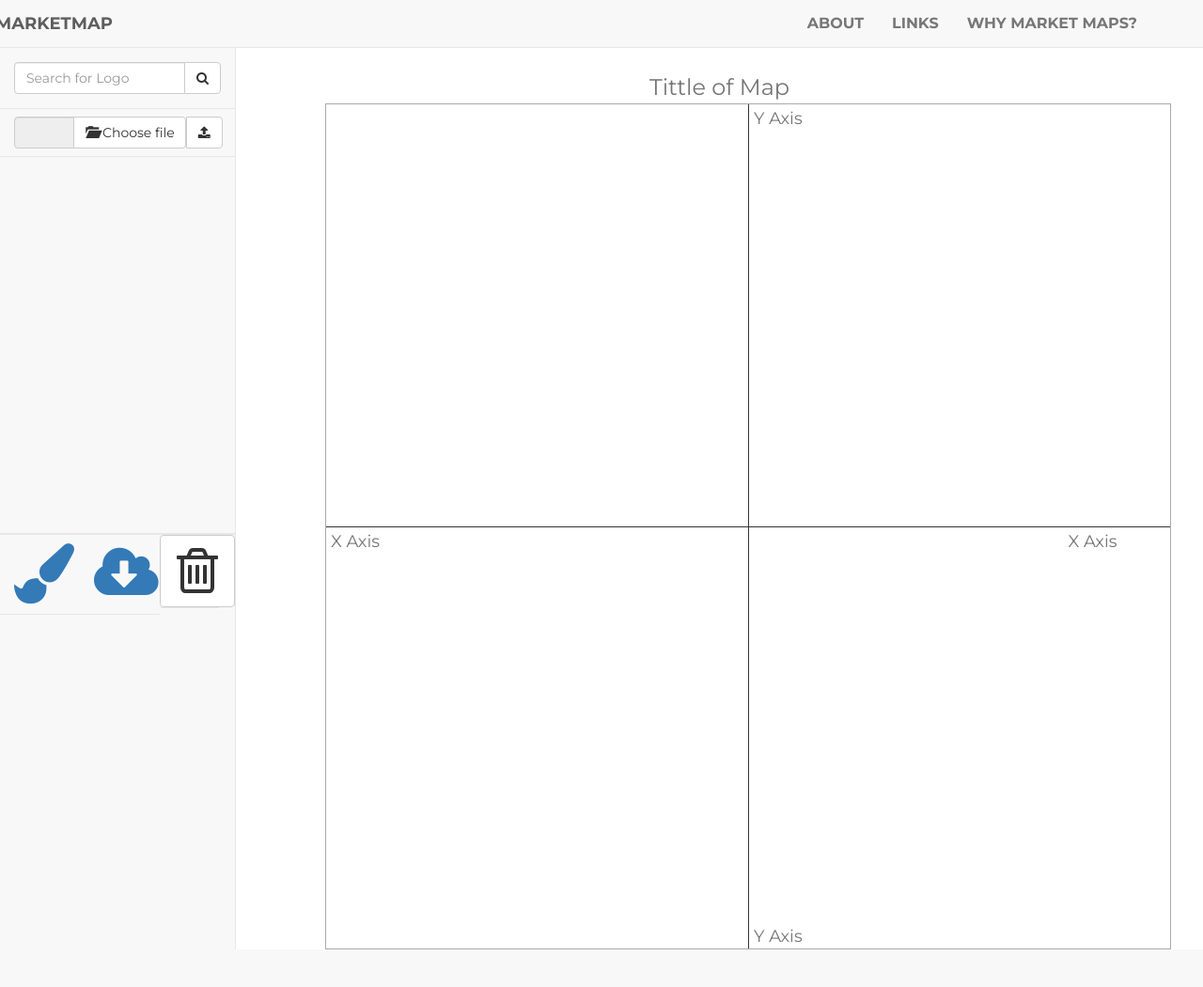
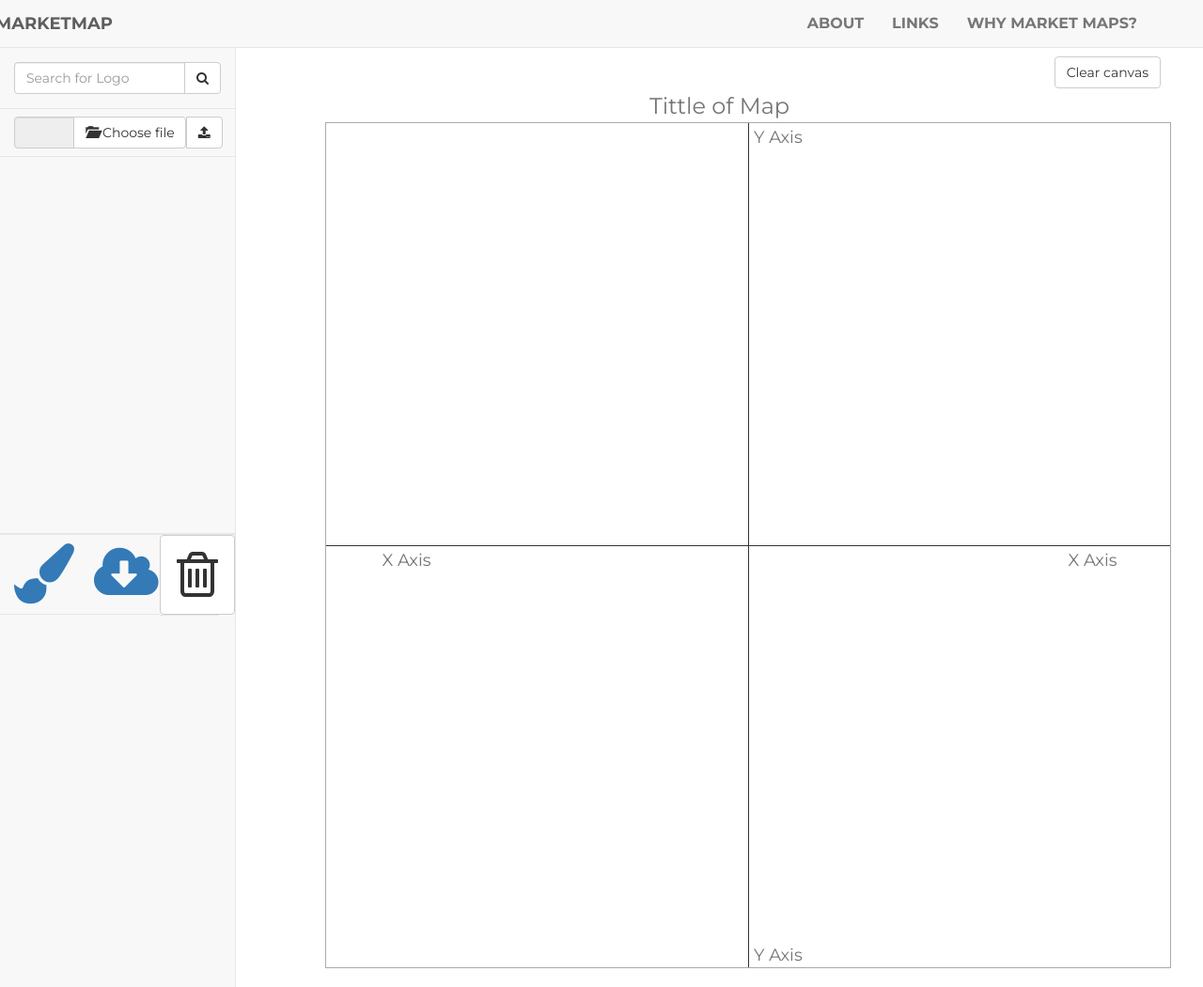
Before and after one commit to lilinwang/marketmapping, a CodeIgniter app: page /marketmapping/index.php/home/index in a window 1280 px wide. Shown: the whole page at 94% size. Before the commit the page ends 1010 px from the top, so only its background shows below. Run offline with CodeIgniter, Linux system fonts and the light colour scheme; some libraries are stand-ins or nearby versions.

Commit message:
Front-end

```diff
--- a/application/views/home.php
+++ b/application/views/home.php
@@ -357,7 +357,7 @@
 							</ul>
 							</li>
 							<li class="dropup same-line" >
-							<button id="trash-can" class="btn btn-default" style="height:77px;width:80px;">
+							<button id="trash-can" class="btn btn-default" style="height:85px;width:80px;">
 								<i class="fa fa-trash-o fa-4x"></i>
 							</button>
 
@@ -374,10 +374,10 @@
         <!-- Page Content -->
         <div id="page-wrapper">
             <div class="container-fluid">
-				<button class="btn btn-default" onclick="clear_all()">
+				<button class="btn btn-default" style="margin-top:60px;float:right;"onclick="clear_all()">
                     Clear canvas
                 </button>
-				<div id="myImage" style="margin-top:40px">
+				<div id="myImage" style="margin-top:40px;padding-bottom:20px;">
 					<div class="map-title">
 						<input type="text" id="canvas_title" placeholder="Tittle of Map"  class="canvas-title">
 					</div>
@@ -399,7 +399,7 @@
 						<ul id="axis_bottom_list"></ul>
 					</div>
 					<div class="label-left">
-						<input type="text" id="axis_left" onkeyup="autocomplet(this)" placeholder="X Axis" class="axis-label">
+						<input type="text" id="axis_left" onkeyup="autocomplet(this)" placeholder="X Axis" style="text-align:center" class="axis-label">
 						<ul id="axis_left_list"></ul>
 					</div>
 					<div class="label-right">
--- a/css/css.css
+++ b/css/css.css
@@ -18,7 +18,7 @@
 }
 
 	#squares{
-		background:#0000;
+		background:white;
 		width:900px;
 		height:900px;
 		border:1px solid #aaaaaa;
@@ -33,25 +33,25 @@
 	.label-top{
 		position:absolute;
 		left:800px;
-		top:112px;
+		top:132px;
 		width:165px;
 	}
 	.label-bottom{
 		position:absolute;
 		left:800px;
-		top:982px;
+		top:1002px;
 		width:150px;
 	}
 	.label-left{
 		position:absolute;
 		left:350px;
-		top:562px;
+		top:582px;
 		width:150px;
 	}
 	.label-right{
 		position:absolute;
 		left:1080px;
-		top:562px;
+		top:582px;
 		width:150px;
 		text-align:center;
 	}
```
